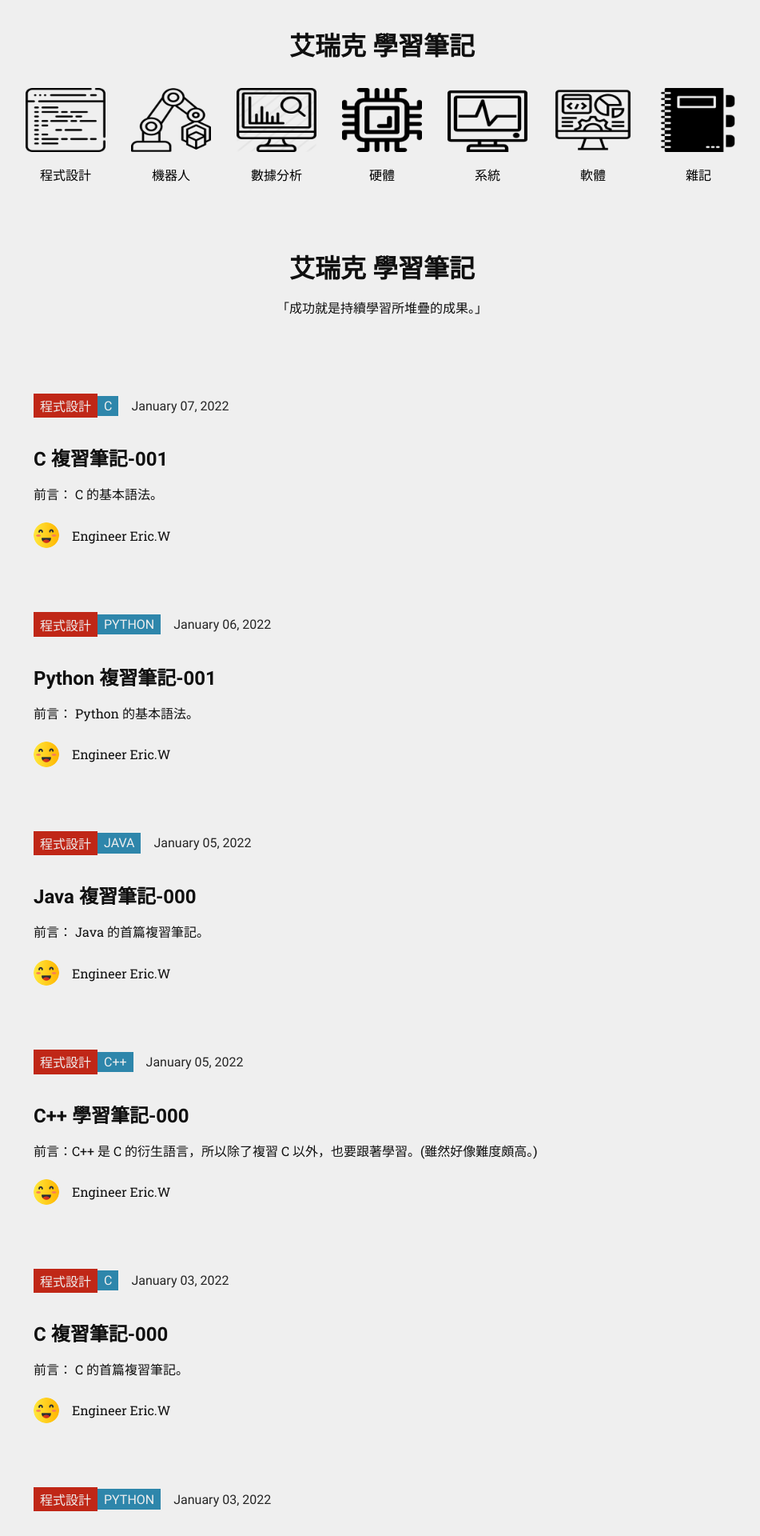
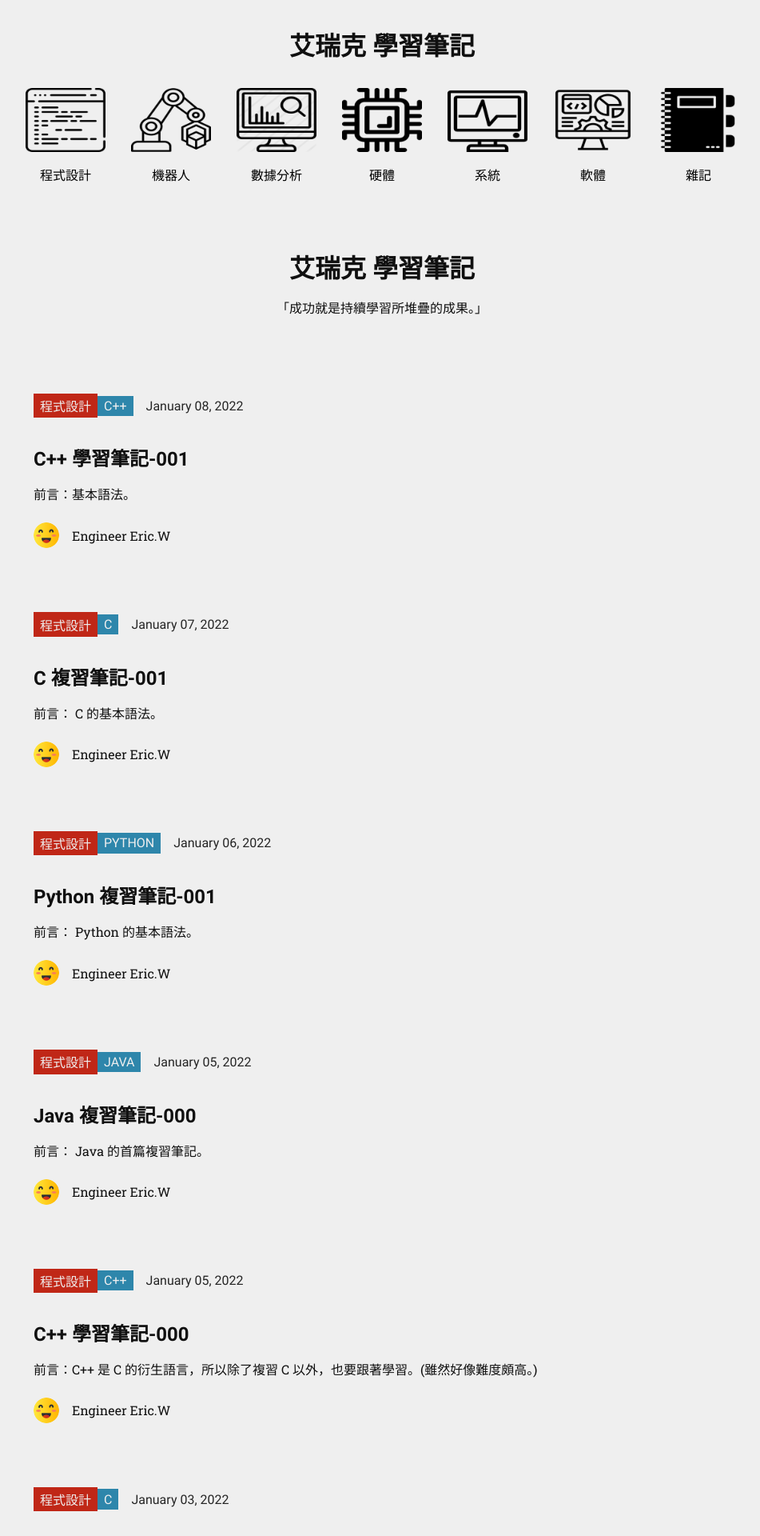
Before and after one commit to ericwang1013/ericwang1013.github.io, a Jekyll site: the page index.html, which Jekyll copies as it is, in a window 1280 px wide. Shown: the top 1920 px of the page at 80% size, without its empty margins (162-1113 px from the left). Built offline with Jekyll 4.4.1, drawn with Linux system fonts in a browser that asks for light colours; some of the changed text lies outside the part shown.

Commit message:
Update index.html

```diff
--- a/index.html
+++ b/index.html
@@ -417,6 +417,44 @@
     </section>
 
 
+        <section class="snippet snippet_programming-cpp-2022-01-08-cpp-basic-syntax">
+            <style>
+    .snippet_programming-cpp-2022-01-08-cpp-basic-syntax::after {
+
+        background-image:
+        radial-gradient(ellipse closest-side, var(--c-snippetBackgroundExternal), var(--c-snippetBackgroundInternal)),
+        url(
+
+                https://ericwang1013.github.io/
+
+        );
+    }
+    </style>
+<a class="snippet__link" href="/programming/cpp/2022/01/08/cpp-basic-syntax.html">
+    <section class="snippet__data">
+        <section class="snippet__data__metadata">
+            <section class="snippet__data__metadata__category">
+
+                    <p class="snippet__data__metadata__category__title" style="background: var(--c-themeHueRed)">程式設計</p>
+            <p class="snippet__data__metadata__category__title" style="background: var(--c-themeHueBlue)">C++</p>
+
+            </section>
+            <p class="snippet__data__metadata__date">January 08, 2022</p>
+        </section>
+        <h2 class="snippet__data__header">C++ 學習筆記-001</h2>
+        <p class="snippet__data__text">前言：基本語法。
+</p>
+
+            <div class="snippet__data__author">
+
+                <img src="https://ericwang1013.github.io/assets/img/authors/eric.png"/>
+                <p>Engineer Eric.W</p>
+            </div>
+
+    </section>
+</a>
+        </section>
+
         <section class="snippet snippet_programming-c-2022-01-07-c-basic-syntax">
             <style>
     .snippet_programming-c-2022-01-07-c-basic-syntax::after {
@@ -683,45 +721,6 @@
 </a>
         </section>
 
-        <section class="snippet snippet_programming-compare-2022-01-01-hello-new-year">
-            <style>
-    .snippet_programming-compare-2022-01-01-hello-new-year::after {
-
-        background-image:
-        radial-gradient(ellipse closest-side, var(--c-snippetBackgroundExternal), var(--c-snippetBackgroundInternal)),
-        url(
-
-                https://ericwang1013.github.io/
-
-        );
-    }
-    </style>
-<a class="snippet__link" href="/programming/compare/2022/01/01/hello-new-year.html">
-    <section class="snippet__data">
-        <section class="snippet__data__metadata">
-            <section class="snippet__data__metadata__category">
-
-                    <p class="snippet__data__metadata__category__title" style="background: var(--c-themeHueRed)">程式設計</p>
-                        <p class="snippet__data__metadata__category__title" style="background: var(--c-themeHueBlue)">語法比較</p>
-
-            </section>
-            <p class="snippet__data__metadata__date">January 01, 2022</p>
-        </section>
-        <h2 class="snippet__data__header">Hello World 2022.</h2>
-        <p class="snippet__data__text">前言：
-2022開始，學習當然也開始囉。
-</p>
-
-            <div class="snippet__data__author">
-
-                <img src="https://ericwang1013.github.io/assets/img/authors/eric.png"/>
-                <p>Engineer Eric.W</p>
-            </div>
-
-    </section>
-</a>
-        </section>
-
 </section>
 
     <footer class="footer">
```
